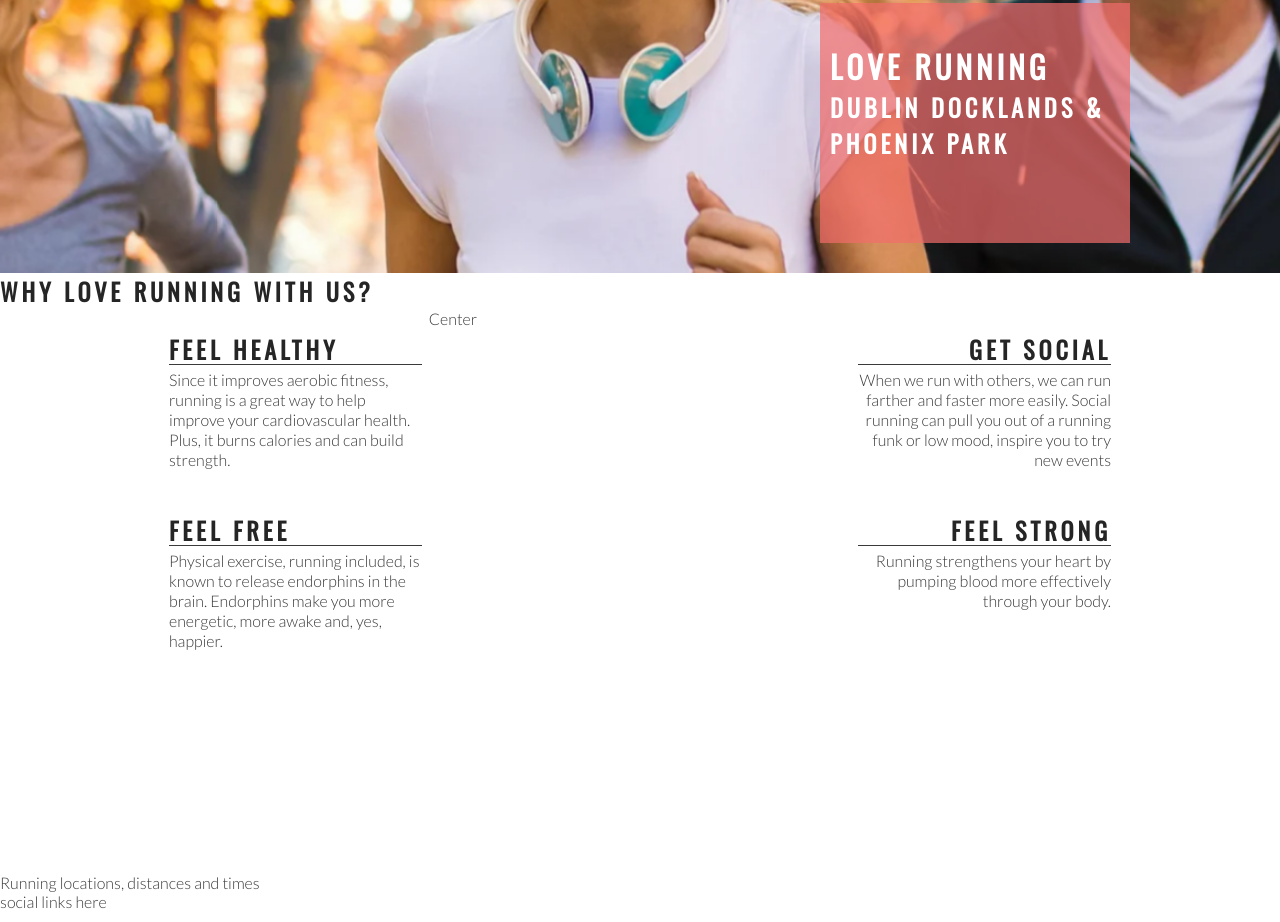
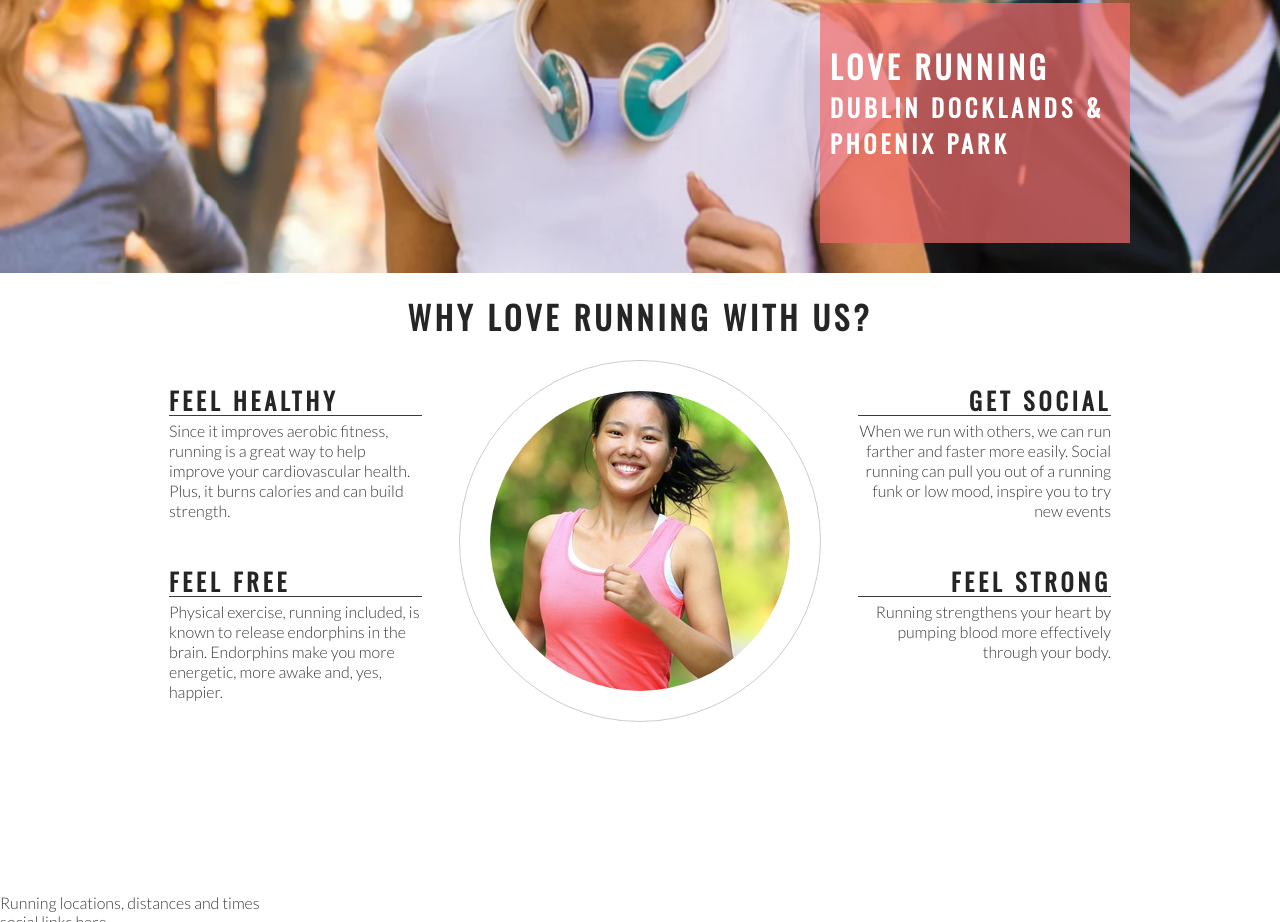
Before and after one commit to pengabutiken/love-running, a plain HTML site: page index.html in a window 1280 px wide. Shown: the part 402-1324 px from the top of the page. Drawn offline with nearby package versions, Linux system fonts and the light colour scheme.

Commit message:
add circle image and style around it

```diff
--- a/assets/css/style.css
+++ b/assets/css/style.css
@@ -163,3 +163,26 @@ hr {
 .right-about-heading p {
     text-align: right;
 }
+#welcome {
+    text-align: center;
+    margin:20px 0;
+    font-size: 200%;
+}
+
+#circle-container {
+    width: 300px;
+    height: 300px;
+    padding: 30px;
+    border-style: solid;
+    border-color: #ccc;
+    border-width: 1px;
+    border-radius: 50%;
+    margin: 0 auto;
+}
+
+#circle-cover-bg {
+    background: url(../images/ethos-center-image.jpg)no-repeat center center;
+    height: 100%;
+    border-radius: 50%;
+
+}
--- a/index.html
+++ b/index.html
@@ -38,7 +38,7 @@
         </div>
     </section>
     <section id="club-ethos">
-        <h1>Why Love Running With Us?</h1>
+        <h2 id="welcome">Why Love Running With Us?</h2>
         <div id="left-about">
             <div class="left-about-heading">
                 <h2>Feel Healthy</h2>
@@ -77,7 +77,22 @@
                 </div>
 
         </div>
-        <div id="center-about">Center</div>
+        <div id="center-about">
+            <div id="circle-container">
+                <div id="circle-cover-bg">
+
+
+                </div>
+
+
+
+
+            </div>
+
+
+
+
+        </div>
     </section>
     <section>
         Running locations, distances and times
```
Also changed, not shown: assets/images/ethos-center-image.jpg (added).
